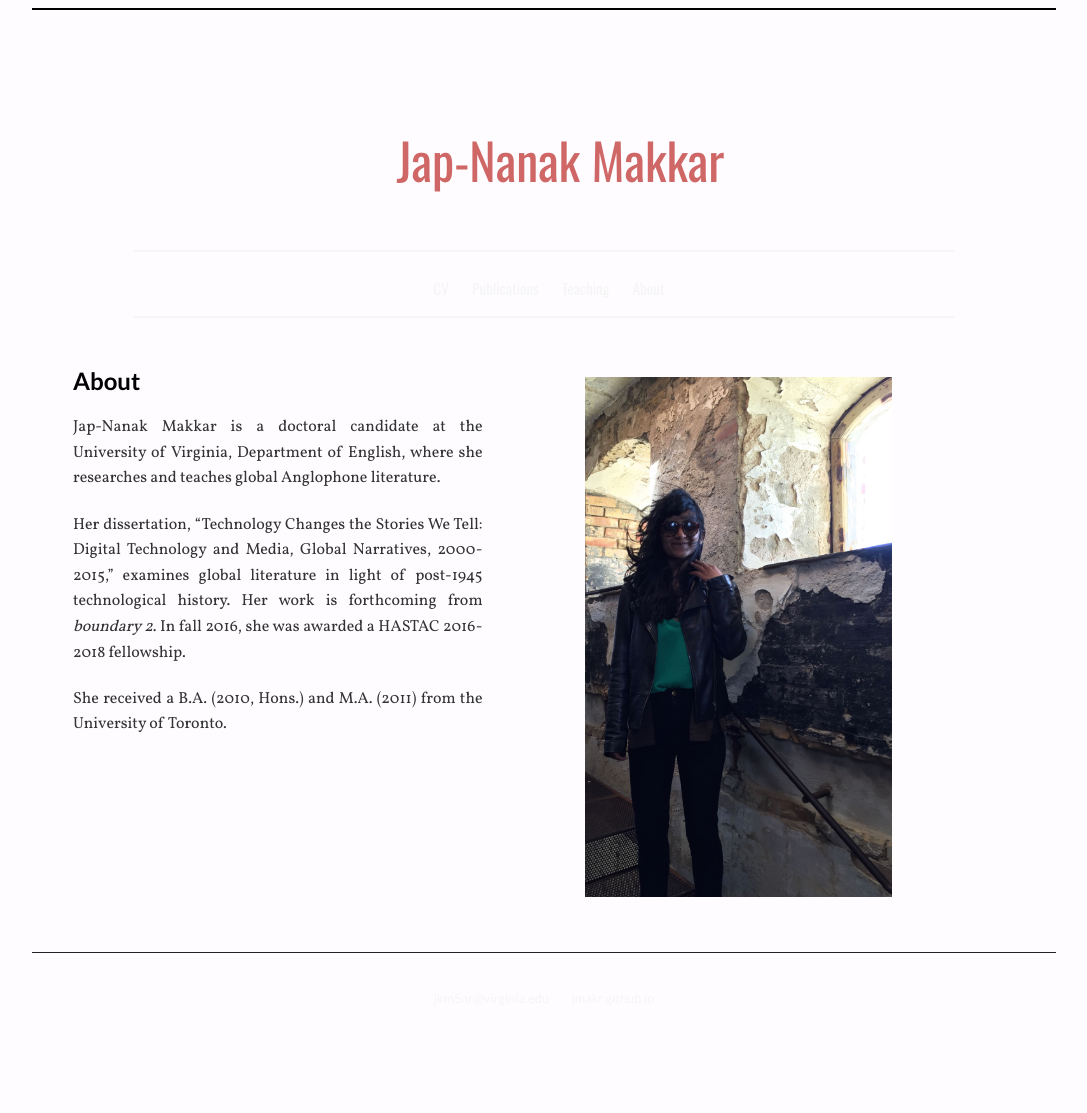
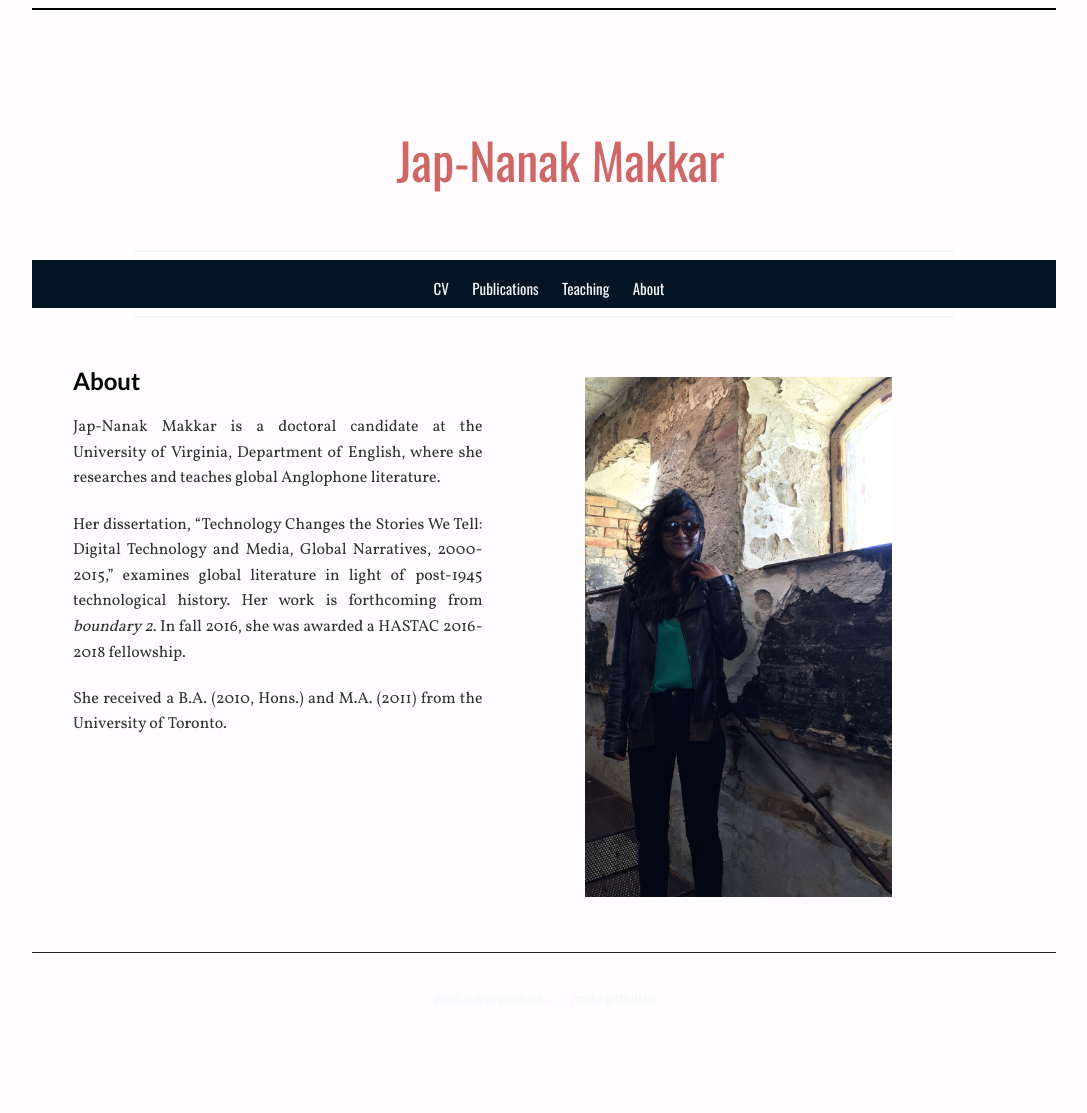
Before and after one commit to jmakr/jmakr.github.io, a Jekyll site: the page built from index.html, in a window 1280 px wide. Shown: the whole page, without its empty margins (96-1183 px from the left). Built offline with Jekyll 4.4.1, drawn with Linux system fonts in a browser that asks for light colours.

Commit message:
Update main.css

```diff
--- a/css/main.css
+++ b/css/main.css
@@ -1,6 +1,6 @@
 header {
   display: block;
-  background-color: #FEFCFF;
+  background-color: #FEFCFF; /* pink white */
   width:100%;
   height: 7em;
   text-align: center;
@@ -22,7 +22,7 @@ header {
 .hr2helper {
   display:block;
   width: 80%;
-  background: #031424;
+  background: #031424;  /* ultramarine */
     margin-left: auto;
     margin-right: auto;
   text-align: center;
@@ -31,7 +31,7 @@ header {
 
 h1 {
   text-align: center;
-  color:#CF6766;
+  color:#CF6766;  /* crimson  */
   font-family: 'Oswald', sans-serif;
   font-weight:400;
   font-size: 50px;
@@ -66,7 +66,7 @@ section {
 
     width: 100%;
     height: 3em;
-    background-color: #FEFCFF;
+    background-color: #031424; /* ultramarine */
     margin-right: auto;
     margin-left: auto;
     margin-bottom: auto;
@@ -98,7 +98,7 @@ section {
 
   text-align: center;
   font-size: 15px;
-  color: #CF6766;
+
 
 
 }
@@ -116,7 +116,7 @@ body {
 
 
 a {
-    color:#F5F5F5;
+    color:#F5F5F5; /* eggshell */
     text-decoration: none;
     padding:10px;
 }
```
